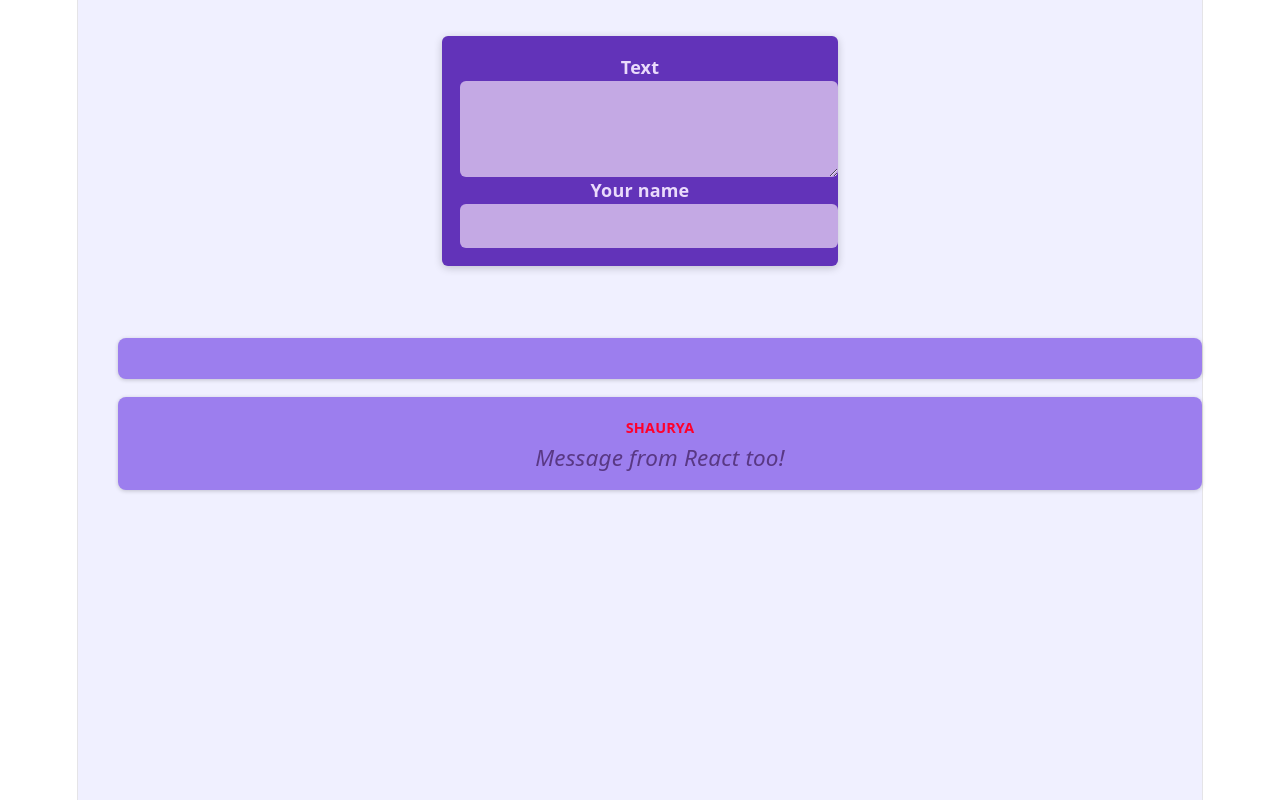
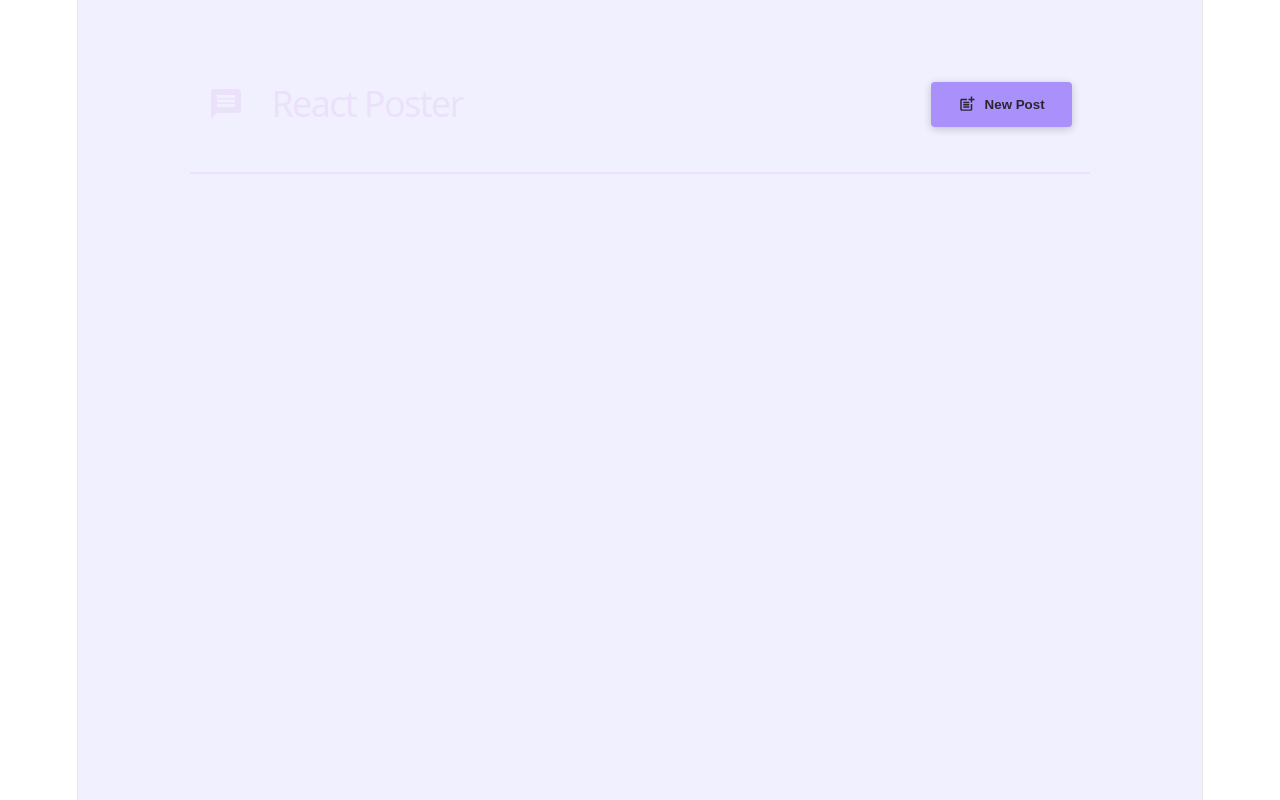
Before and after one commit to jitups/Udemy-React-by-Max, a React (Vite) app: page / in a window 1280 px wide. Built offline with nearby package versions, Linux system fonts and the light colour scheme.

Commit message:
reached till the section before http call

```diff
--- a/package.json
+++ b/package.json
@@ -10,8 +10,10 @@
     "preview": "vite preview"
   },
   "dependencies": {
+    "nanoid": "^5.1.11",
     "react": "^19.2.6",
-    "react-dom": "^19.2.6"
+    "react-dom": "^19.2.6",
+    "react-icons": "^5.6.0"
   },
   "devDependencies": {
     "@eslint/js": "^10.0.1",
--- a/src/App.tsx
+++ b/src/App.tsx
@@ -1,10 +1,31 @@
 import './App.css';
+
+import {useState} from 'react';
+
 import PostList from './components/PostList';
+import MainHeader from './components/MainHeader';
 
 
 function App() {
+  const [isModalVisible,setIsModalVisible] = useState(false);
+
+  function showModalHandler(){
+    console.log('showing modal');
+    setIsModalVisible(true);
+  }
+
+  function hideModalHandler(){
+    console.log('hiding modal');
+    setIsModalVisible(false);
+  }
+
   return (
-      <PostList/>
+  <>
+    <MainHeader onCreatePost={showModalHandler}/>
+    <main>
+      <PostList isPosting={isModalVisible} onStopPosting={hideModalHandler}/>
+    </main>
+  </>
   );
 }
 
--- /dev/null
+++ b/src/components/MainHeader.module.css
@@ -0,0 +1,36 @@
+.header {
+    /* padding: 2rem 10%; */
+    margin: 2rem 10%;
+    padding: 1rem;
+    text-align: center;
+    display: flex;
+    justify-content: space-between;
+    align-items: center;
+    border-bottom: 2px solid #ece1fa;
+  }
+
+  .logo {
+    font-size: 2rem;
+    display: flex;
+    gap: 1.5rem;
+    align-items: center;
+    color: #ece1fa;
+  }
+
+  .button {
+    display: inline-flex;
+    align-items: center;
+    gap: 0.5rem;
+    padding: 0.75rem 1.5rem;
+    background-color: #a990fb;
+    color: #2a2630;
+    border: none;
+    border-radius: 4px;
+    box-shadow: 0 2px 8px rgba(0, 0, 0, 0.2);
+    cursor: pointer;
+    font-weight: bold;
+  }
+
+  .button:hover {
+    background-color: #8c6cf7;
+  }
--- /dev/null
+++ b/src/components/MainHeader.tsx
@@ -0,0 +1,22 @@
+import { MdPostAdd, MdMessage } from 'react-icons/md';
+
+import classes from './MainHeader.module.css';
+
+function MainHeader({ onCreatePost }) {
+  return (
+    <header className={classes.header}>
+      <h1 className={classes.logo}>
+        <MdMessage />
+        React Poster
+      </h1>
+      <p>
+        <button className={classes.button} onClick={onCreatePost}>
+          <MdPostAdd size={18} />
+          New Post
+        </button>
+      </p>
+    </header>
+  );
+}
+
+export default MainHeader;
--- /dev/null
+++ b/src/components/Modal.module.css
@@ -0,0 +1,18 @@
+.backdrop {
+    position: fixed;
+    top: 0;
+    left: 0;
+    width: 100%;
+    height: 100vh;
+    background-color: rgba(0, 0, 0, 0.6);
+    z-index: 1;
+  }
+
+  .modal {
+    border: none;
+    border-radius: 6px;
+    box-shadow: 0 2px 8px rgba(0, 0, 0, 0.2);
+    padding: 0;
+    overflow: hidden;
+    z-index: 1;
+  }
--- /dev/null
+++ b/src/components/Modal.tsx
@@ -0,0 +1,12 @@
+import classes from './Modal.module.css'
+
+function Modal({children, onClose}){
+    return <>
+        <div className={classes.backdrop} onClick={onClose}/>
+        <dialog open className={classes.modal}>
+            {children}
+        </dialog>
+        </>
+}
+
+export default Modal;
--- a/src/components/NewPost.module.css
+++ b/src/components/NewPost.module.css
@@ -2,9 +2,6 @@
     background-color: #6233b9;
     padding: 1rem;
     width: 20rem;
-    margin: 2rem auto;
-    border-radius: 6px;
-    box-shadow: 0 2px 8px rgba(0, 0, 0, 0.2);
   }
 
   .form label {
--- a/src/components/NewPost.tsx
+++ b/src/components/NewPost.tsx
@@ -1,18 +1,44 @@
 import {useState} from 'react';
 import classes from './NewPost.module.css';
+import { nanoid } from 'nanoid';
 
-function NewPost(props) {
+function NewPost({onCancel, onAddPost}) {
+  const [enteredBody,setEnteredBody] = useState('');
+  const [enteredAuthor,setEnteredAuthor] = useState('');
+
+  function bodyChangeHandler(event){
+    setEnteredBody(event.target.value);
+  }
+
+  function authorChangeHandler(event){
+    setEnteredAuthor(event.target.value);
+  }
+
+  function submitHandler(event){
+    console.log('submitting 1');
+    event.preventDefault();
+    console.log('submitting 2');
+    let postData = {id: nanoid(), body: enteredBody, author: enteredAuthor};
+    onAddPost(postData);
+    console.log(postData);
+    onCancel();
+  };
 
   return (
-    <form className={classes.form}>
+    <form className={classes.form} onSubmit={submitHandler}>
       <p>
         <label htmlFor="body">Text</label>
-        <textarea id="body" required rows={3} onChange={props.onBodyChange}/>
+        <textarea id="body" required rows={3} onChange={bodyChangeHandler}/>
       </p>
 
       <p>
         <label htmlFor="name">Your name</label>
-        <input type="text" id="name" required onChange={props.onAuthorChange}/>
+        <input type="text" id="name" required onChange={authorChangeHandler}/>
+      </p>
+
+      <p>
+        <button type="button" onClick={onCancel}>Cancel</button>
+        <button >Submit</button>
       </p>
     </form>
   );
--- a/src/components/PostList.tsx
+++ b/src/components/PostList.tsx
@@ -1,25 +1,34 @@
-import {useState} from 'react';
+import { useState } from 'react';
+
 import Post from './Post';
 import NewPost from './NewPost';
+import Modal from './Modal';
+
 import classes from './PostList.module.css';
 
-function PostList() {
-  const [enteredBody,setEnteredBody] = useState('');
-  const [enteredAuthor,setEnteredAuthor] = useState('');
-  function bodyChangeHandler(event){
-      setEnteredBody(event.target.value);
-  }
+function PostList({isPosting, onStopPosting}) {
+  console.log(isPosting);
+  const [isModalVisible,setIsModalVisible] = useState(isPosting);
+  const [posts, setPosts] = useState([]);
 
-  function authorChangeHandler(event){
-    setEnteredAuthor(event.target.value);
+  function addPostHandler(postData){
+    // need to add this code in this format, since new data is depends on old data
+    console.log('in PostList -> addPostHandler');
+    setPosts((existingPosts) => [postData, ... existingPosts]);
   }
 
   return (
     <>
-      <NewPost onBodyChange={bodyChangeHandler} onAuthorChange={authorChangeHandler}/>
+      {isPosting ?
+        <Modal onClose={onStopPosting}>
+        <NewPost
+          onCancel={onStopPosting}
+          onAddPost={addPostHandler}/>
+      </Modal>
+      : null}
+
       <ul className={classes.post}>
-        <Post author={enteredAuthor} body={enteredBody} />
-        <Post author="Shaurya" body="Message from React too!" />
+        {posts.map((post, index)=><>{index} <Post key={post.id} author={post.author} body={post.body}/> </>)}
       </ul>
     </>
   );
--- a/src/index.css
+++ b/src/index.css
@@ -54,7 +54,7 @@
   width: 1126px;
   max-width: 100%;
   margin: 0 auto;
-  text-align: center;
+  text-align: left;
   border-inline: 1px solid var(--border);
   min-height: 100svh;
   display: flex;
```
Also changed, not shown: 1 other file (tests, documents, lock files or other folders).
